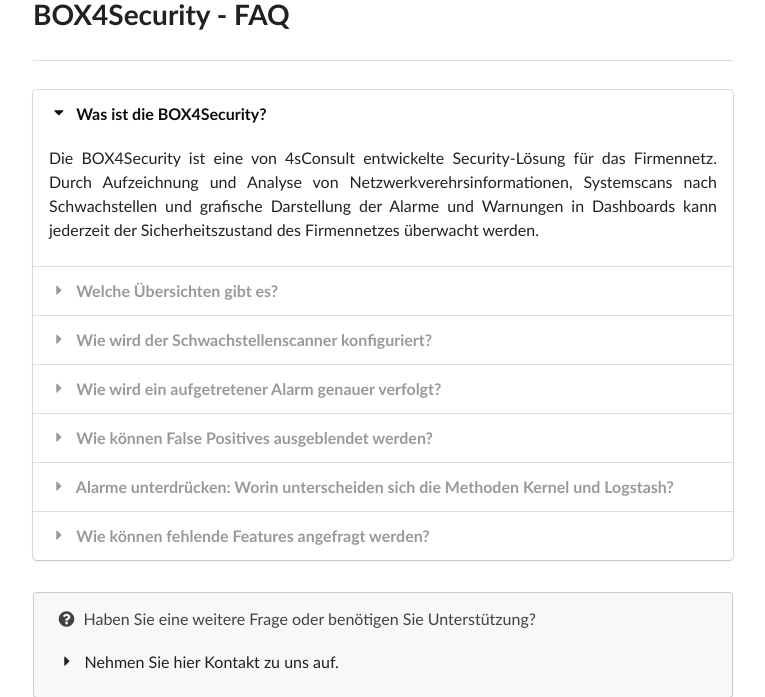
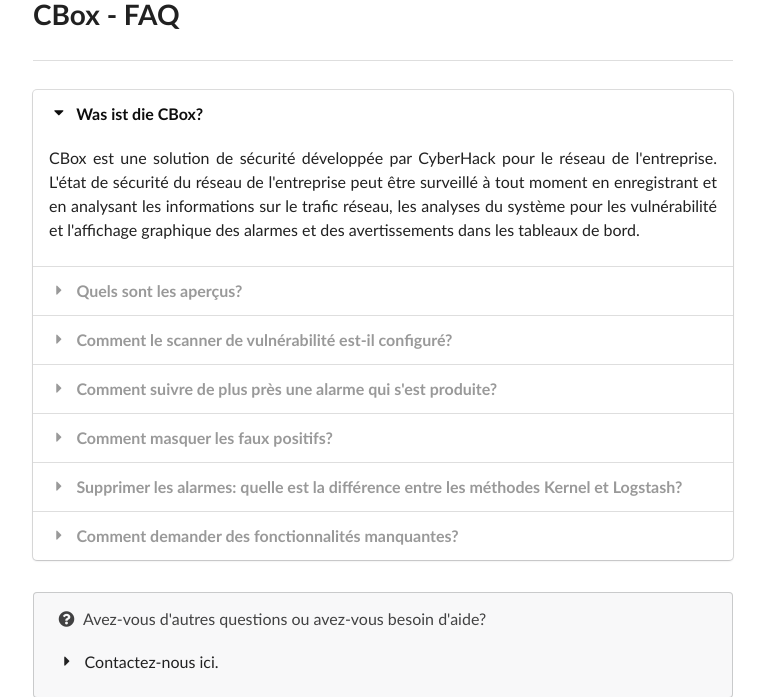
Before and after one commit to CyberHackFR/cbox, a Python web app: template docker/web/source/templates/faq.html in a window 1280 px wide. Shown: the top 697 px of the page, without its empty margins (257-1022 px from the left). Run offline with Jinja, Linux system fonts and the light colour scheme; the template is opened without the code that fills it, so the values that code supplies are empty; grey boxes are pictures that could not be loaded.

Commit message:
UpdateDashboards

```diff
--- a/docker/web/source/templates/faq.html
+++ b/docker/web/source/templates/faq.html
@@ -11,73 +11,73 @@
               {% endif %}
           {%- endwith %}
       {% endblock %}
-      <h1 class="ui header">BOX4Security - FAQ</h1>
+      <h1 class="ui header">CBox - FAQ</h1>
       <div class="ui inverted section divider"></div>
       <div id="faq" class="ui fluid styled accordion">
       <div class="title">
         <i class="dropdown icon"></i>
-          Was ist die BOX4Security?
+          Was ist die CBox?
       </div>
       <div class="content text-justify">
-        <span class="transition hidden">Die BOX4Security ist eine von 4sConsult entwickelte Security-Lösung für das Firmennetz. Durch Aufzeichnung und Analyse von Netzwerkverehrsinformationen, Systemscans nach Schwachstellen und grafische Darstellung der Alarme und Warnungen in Dashboards kann jederzeit der Sicherheitszustand des Firmennetzes überwacht werden.</span>
+        <span class="transition hidden">CBox est une solution de sécurité développée par CyberHack pour le réseau de l'entreprise. L'état de sécurité du réseau de l'entreprise peut être surveillé à tout moment en enregistrant et en analysant les informations sur le trafic réseau, les analyses du système pour les vulnérabilité et l'affichage graphique des alarmes et des avertissements dans les tableaux de bord.</span>
       </div>
       <div class="title">
         <i class="dropdown icon"></i>
-          Welche Übersichten gibt es?
+        Quels sont les aperçus?
       </div>
       <div class="content text-justify">
         <img class="ui centered fluid image" src="static/faq/nav.png">
-        <p class="transition hidden">Die Oberfläche der BOX4Security verfügt über 4 übergeordnete Bereiche.</p>
-        <p class="transition hidden"><b>SIEM</b> - Dieser Bereich enthält Dashboards zur Auswertung des LIVE-Angriffserkennungssystem. Die Informationen basieren auf Auswertungen des Netzwerkverkehrs.</p>
-        <p class="transition hidden"><b>Schwachstellen</b> - Dieser Bereich stellt die ermittelten Schwachstellen der Firmensysteme übersichtlich, im Detail sowie im zeitlichen Verlauf dar.</p>
-        <p class="transition hidden"><b>Netzwerk</b> - Dieser Bereich enthält Dashboards zur Darstellung des Datenflusses, sowie Geo-Location- und Netzbetreiber-Auswertungen der am Verkehr beteiligten IP-Adressen. Ebenso werden hier systemeigene Log- und Vitalwerte dargestellt.</p>
-        <p class="transition hidden"><b>Administration</b> - Im administrativen Bereich können verfügbare Updates angewandt werden. Ebenso findet sich hier eine Übersicht der vorgenommenen Filter (siehe auch <i>"Wie können False Positives ausgeblendet werden?"</i>).</p>
+        <p class="transition hidden">CBox a 4 zones superposées.</p>
+        <p class="transition hidden"><b>SIEM</b> - Cette zone contient des tableaux de bord pour évaluer le système de détection d'attaque LIVE. Les informations sont basées sur des évaluations du trafic réseau.</p>
+        <p class="transition hidden"><b>Vulnérabilité</b> - Ce domaine montre clairement, en détail et dans le temps les vulnérabilité identifiées.</p>
+        <p class="transition hidden"><b>Réseau</b> - Cette zone contient des tableaux de bord pour afficher le flux de données, évaluations de géolocalisation et d'opérateur de réseau des adresses IP impliquées dans le trafic. Le journal et les valeurs vitales du système sont affichés ici.</p>
+        <p class="transition hidden"><b>Administration</b> - Les mises à jour disponibles peuvent être appliquées dans la zone administrative. Il y a aussi un aperçu des filtres effectués ici (voir aussi <i>"Comment masquer les faux positifs?"</i>).</p>
       </div>
       <div class="title">
         <i class="dropdown icon"></i>
-        Wie wird der Schwachstellenscanner konfiguriert?
+        Comment le scanner de vulnérabilité est-il configuré?
       </div>
       <div class="content text-justify">
-        <p class="transition hidden">Der Schwachstellenscanner wurde bei der Installation der BOX4Security eingerichtet. Der wöchentliche Ablauf der Schwachstellenscans sowie die betrachteten Netzwerke wurden nach gemeinsamer Vereinbarung zwischen der IT-Administration Ihres Unternehmens und den Mitarbeitern der 4sConsult GmbH implementiert.</p>
-        <p class="transition hidden">Wünschen Sie Veränderungen des Zeitablaufes oder der Netzkonfiguration, so wenden Sie sich bitte über das <a class="kontakt" href="#kontakt">Kontaktformular</a> an uns.</p>
+        <p class="transition hidden">Le scanner de vulnérabilité a été configuré lors de l'installation de CBox. Le processus hebdomadaire des scans de vulnérabilité ainsi que les réseaux observés ont été mis en œuvre selon un accord mutuel entre l'administration informatique de votre entreprise et les employés de CyberHack.</p>
+        <p class="transition hidden">Si vous souhaitez modifier la synchronisation ou la configuration du réseau, veuillez utiliser le <a class="kontakt" href="#kontakt">Formulaire</a> de contact à nous.</p>
       </div>
       <div class="title">
         <i class="dropdown icon"></i>
-        Wie wird ein aufgetretener Alarm genauer verfolgt?
+        Comment suivre de plus près une alarme qui s'est produite?
       </div>
       <div class="content text-justify">
-        <p class="transition hidden">Mithilfe von angepinnten Filtern lassen sich aufgetretene Alarme weiter verfolgen. Haben Sie ein auffälliges Datenmerkmal identifiziert, so fahren Sie mit der Maus über die Information und klicken Sie auf die Lupe, die ein Pluszeichen enthält. Sie können nach jeglichen dargestellten Informationen filtern.</p>
+        <p class="transition hidden">À l'aide de filtres épinglés, les alarmes qui se sont produites peuvent être suivies. Si vous avez identifié une caractéristique de données visible, déplacez la souris sur les informations et cliquez sur la loupe qui contient un signe plus. Vous pouvez filtrer toute information présentée.</p>
         <div class="ui divider"></div>
-        <p class="transition hidden">Die folgenden Bilder zeigen Ihnen die Filtermöglichkeiten näher auf.</p>
+        <p class="transition hidden">Les images suivantes vous montrent les options de filtre plus en détail.</p>
         <img class="ui fluid bordered image" src="static/faq/filtercategory.jpg">
         <br>
         <img class="ui fluid bordered image" src="static/faq/filtersignature.jpg">
         <br>
         <img class="ui fluid bordered image" src="static/faq/filtersource.jpg">
         <div class="ui divider"></div>
-        <p class="transition hidden">Schließlich erscheinen die von Ihnen gewählten Filter unterhalb der Suchleiste am oberen Ende der Seite.</p>
+        <p class="transition hidden">Enfin, les filtres que vous choisissez apparaîtront sous la barre de recherche en haut de la page.</p>
         <img class="ui fluid bordered image" src="static/faq/appliedfilters.jpg">
         <div class="ui divider"></div>
-        <p class="transition hidden">Um einen gewählten Filter auf andere Bereiche zu übertragen, klicken Sie mit der linken Maustaste auf den Filter und wählen Sie <i>Pin across all apps</i>. Der gewählte Filter greift nun auch bei Aufruf der übrigen Oberflächen. Angepinnte Filter lassen sich durch Klick auf den Filter und schließlich auf <i>Unpin</i> wieder entfernen.</p>
+        <p class="transition hidden">Pour transférer un filtre sélectionné vers d'autres zones, faites un clic gauche sur le filtre et sélectionnez <i>Épingler sur toutes les applications</i>. Le filtre sélectionné est désormais également effectif lorsque les autres interfaces sont appelées. Les filtres épinglés peuvent à nouveau être supprimés en cliquant sur le filtre et enfin sur <i>Unpin</i>.</p>
         <img class="ui fluid bordered image" src="static/faq/pinfilter.jpg">
       </div>
       <div class="title">
         <i class="dropdown icon"></i>
-          Wie können False Positives ausgeblendet werden?
+        Comment masquer les faux positifs?
       </div>
       <div class="content text-justify">
-        <p class="transition hidden">Haben Sie einen False Positive identifiziert, so lässt sich dieser Alarm künftig von der Aufzeichnung ausnehmen. Gehen Sie dazu wie folgt vor:</p>
+        <p class="transition hidden">Si vous avez identifié un faux positif, cette alarme peut être exclue de l'enregistrement à l'avenir. Pour ce faire, procédez comme suit:</p>
         <p class="transition hidden">
           <div class="ui ordered list">
-            <span class="item">False Positive identifizieren</span>
-            <span class="item">Schaltfläche "Alarm unterdrücken" wählen</span>
-            <span class="item">Indikatoren im Dialog überprüfen, ggfs. ergänzen oder verringern</span>
-            <span class="item">Dialog absenden</span>
+            <span class="item">Identifier les faux positifs</span>
+            <span class="item">Sélectionnez le bouton "Supprimer l'alarme"</span>
+            <span class="item">Vérifier les indicateurs en dialogue, ajouter ou réduire si nécessaire</span>
+            <span class="item">Boîte de dialogue soumettre</span>
           </div>
-          Nachdem diese Prozedur ausgeführt wurde, wird der Alarm künftig nicht mehr aufgezeichnet und erscheint in Zukunft nicht mehr im Dashboards.
-          Eine Übersicht der unterdrückten Alarme sowie die Möglichkeit der Rücknahme dieser, finden Sie unter <i>Adminstration - Filter </i>.
+          Une fois cette procédure effectuée, l'alarme ne sera plus enregistrée et n'apparaîtra plus dans le tableau de bord.
+          Vous pouvez trouver un aperçu des alarmes supprimées et la possibilité de les annuler sous <i> Administration - Filtre</i>.
         </p>
-        <p class="transition hidden">Gerne folgen Sie auch diesem Video zur Durchführung der obigen Prozedur:</p>
+        <p class="transition hidden">Vous pouvez également suivre cette vidéo pour effectuer la procédure ci-dessus:</p>
         <div class="transition hidden fluid">
           <video class="transition" controls src="static/faq/SuppressAlarms.mp4">
           </video>
@@ -85,18 +85,18 @@
       </div>
       <div class="title">
         <i class="dropdown icon"></i>
-          Alarme unterdrücken: Worin unterscheiden sich die Methoden Kernel und Logstash?
+        Supprimer les alarmes: quelle est la différence entre les méthodes Kernel et Logstash?
       </div>
       <div class="content text-justify">
-        <p class="transition hidden"><b>Kernel</b> - Über die Option des Kernels lassen sich Pakete bereits vor der Aufzeichnung durch das Intrusion Detection System ausschließen. Diese Option ist die performanteste. Es kann allerdings nur nach Informationen der Réseau- und Transportschicht, d.h. IP-Adressen, Port und Protokoll, gefiltert werden.</p>
-        <p class="transition hidden"><b>Logstash</b> - Die Filterfunktion Logstash greift nach Aufzeichnug des Paketes durch das Intrusion Detection System. Hier lassen sich zusätzlich gezielt Alarme anhand ihrer Signatur verwerfen.</p>
+        <p class="transition hidden"><b>Kernel</b> - L'option Kernel permet d'exclure les paquets par le système de détection d'intrusion avant qu'ils ne soient enregistrés. Cette option est la plus performante. Cependant, il ne peut être filtré que pour les informations des couches réseau et transport, c'est-à-dire les adresses IP, le port et le protocole.</p>
+        <p class="transition hidden"><b>Logstash</b> - La fonction de filtrage Logstash prend effet après l'enregistrement du paquet par le système de détection d'intrusion. Les alarmes peuvent également être spécifiquement rejetées ici en fonction de leur signature.</p>
       </div>
       <div class="title">
         <i class="dropdown icon"></i>
-          Wie können fehlende Features angefragt werden?
+        Comment demander des fonctionnalités manquantes?
       </div>
       <div class="content text-justify">
-        <p class="transition hidden">Um Einfluss auf die Weiterentwicklung der BOX4Security zu nehmen, wenden Sie sich bitte über das <a class="kontakt" href="#kontakt">Kontaktformular</a> an uns.</p>
+        <p class="transition hidden">Pour influencer le développement ultérieur de CBox, veuillez nous contacter en utilisant le <a class="kontakt" href="#kontakt"> formulaire de contact</a>.</p>
       </div>
     </div>
     <div class="ui hidden divider"></div>
@@ -105,19 +105,19 @@
         <p>
         <i class="svg question circle icon" aria-hidden="true">
         </i>
-          Haben Sie eine weitere Frage oder benötigen Sie Unterstützung? <br></p>
+          Avez-vous d'autres questions ou avez-vous besoin d'aide? <br></p>
           {% if mailsent %}
             <div class="ui positive message">
               <div class="header">
-                Ihre Anfrage wurde versandt.
+                Votre demande à été envoyé.
               </div>
-              <p>Vielen Dank für Ihre Anfrage. Wir werden uns zügig bemühen auf Ihr Anliegen zurückzukommen.</p>
+              <p>Merci pour votre demande. Nous ferons de notre mieux pour revenir à votre demande.</p>
             </div>
           {% endif %}
           <div id="contact" class="ui fluid accordion">
             <div class="title">
               <i class="dropdown icon"></i>
-              Nehmen Sie hier Kontakt zu uns auf.
+              Contactez-nous ici.
             </div>
             <div class="content">
           <form class="ui form" method="post">
@@ -126,24 +126,24 @@
             </div>
             {% if not client %}
             <div class="field">
-              <label>Unternehmen</label>
-              <input type="text" name="company" placeholder="Ihr Unternehmen" required>
+              <label>Entreprise</label>
+              <input type="text" name="company" placeholder="Votre Entreprise" required>
             </div>
             {% endif %}
 
             <div class="field">
-              <label>Ihre E-Mail-Adresse</label>
-              <input type="email" name="email" placeholder="Ihre E-Mailadresse" required>
+              <label>Votre adresse e-mail</label>
+              <input type="email" name="email" placeholder="Votre Adresse E-mail" required>
             </div>
             <div class="field">
-              <label>Betreff (optional)</label>
-              <input type="text" name="subject" placeholder="BOX4Security: FAQ-Anfrage">
+              <label>Référence (optionnel)</label>
+              <input type="text" name="subject" placeholder="CBox: Demande de FAQ">
             </div>
             <div class="field">
-              <label>Ihr Anliegen</label>
+              <label>Votre problème</label>
               <textarea name="body"></textarea>
             </div>
-            <button id="contactsubmit" class="ui button" type="submit">Abschicken</button>
+            <button id="contactsubmit" class="ui button" type="submit">Envoyer</button>
           </form>
         </div>
         </div>
@@ -152,7 +152,7 @@
     </div>
     <div class="ui vertical footer segment">
       <div class="ui center aligned container">
-      <img src="/static/Box4S_Logo.png" class="ui centered small image">
+      <img src="/static/CBox_Logo.png" class="ui centered small image">
     </div>
     </div>
 {% endblock %}
--- a/docker/web/source/templates/system.html
+++ b/docker/web/source/templates/system.html
@@ -10,7 +10,7 @@
           {% endif %}
       {%- endwith %}
     {% endblock %}
-    <h1 class="ui header">BOX4security - System<div class="sub header">Monitoring & Verwaltung</div></h1>
+    <h1 class="ui header">Système - CBox<div class="sub header">Surveillance & Administration</div></h1>
     <div class="ui inverted section divider"></div>
         <div class="section">
             <iframe src="//{{request.host}}/kibana/app/kibana#/dashboard/2fef9ad0-ec42-11ea-9540-037024fb989a?embed=true&_g=(refreshInterval%3A(pause%3A!t%2Cvalue%3A0)%2Ctime%3A(from%3Anow-15m%2Cto%3Anow))" height="2000" width="800"></iframe>
```
Also changed, not shown: docker/web/source/templates/config.html (+9 -9 lines), docker/web/source/templates/filter.html (+41 -41 lines), docker/web/source/templates/repair.html (+19 -19 lines), docker/web/source/templates/update.html (+17 -17 lines), docker/web/source/templates/user.html (+29 -29 lines), 17 other files.
